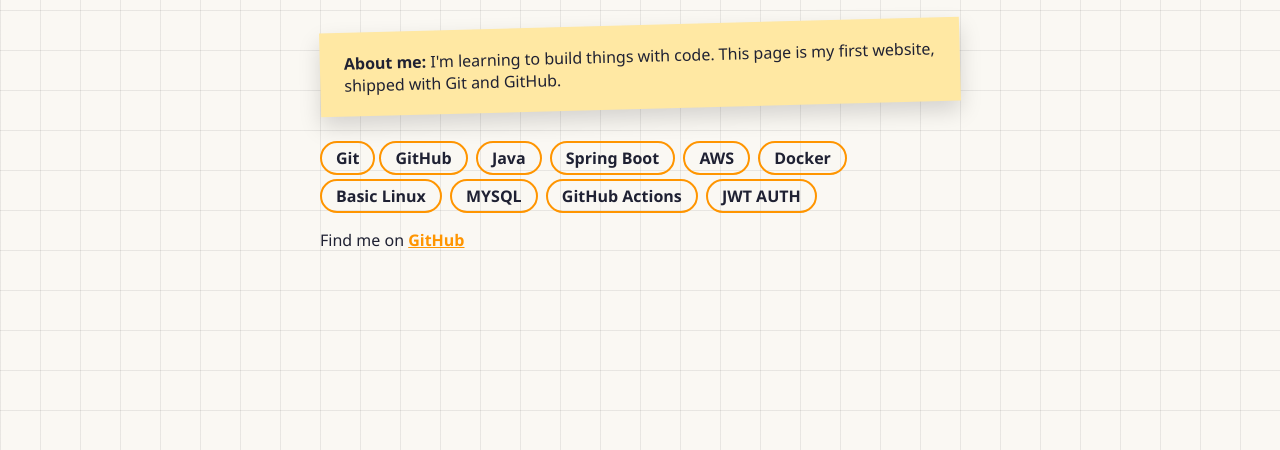
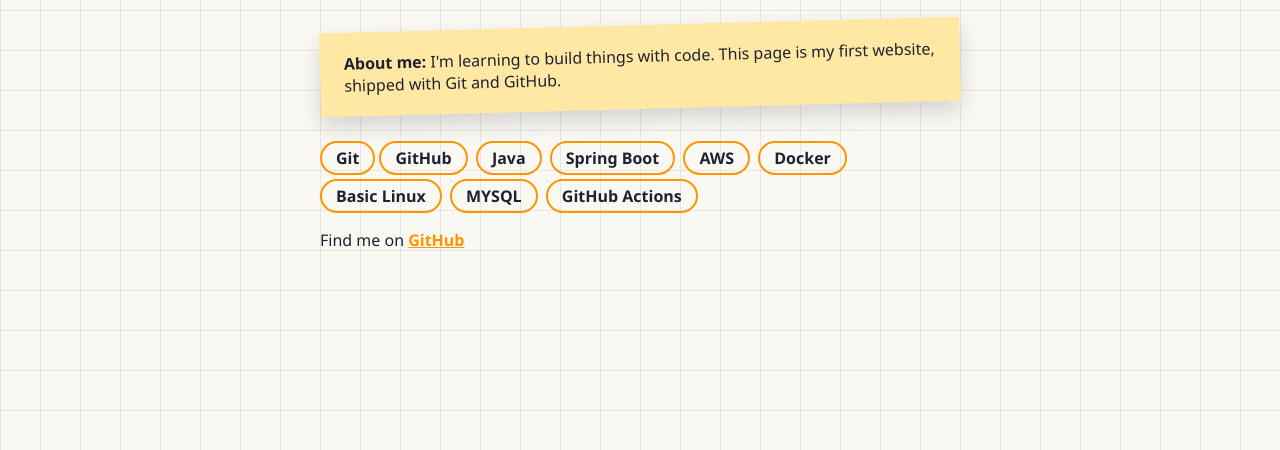
Before and after one commit to soubhik-das-09/clg_repo, a plain HTML site: page index.html in a window 1280 px wide. Shown: the part 350-800 px from the top of the page. Drawn offline with Linux system fonts and the light colour scheme.

Commit message:
Changes made in env

```diff
--- a/index.html
+++ b/index.html
@@ -47,7 +47,6 @@
     <span>Basic Linux </span>
     <span>MYSQL</span>
     <span>GitHub Actions </span>
-    <span>JWT AUTH</span>
 
     </p>
     <p>Find me on <a href="https://github.com/soubhik-das-09">GitHub</a></p>
```
Also changed, not shown: 1 other file.
